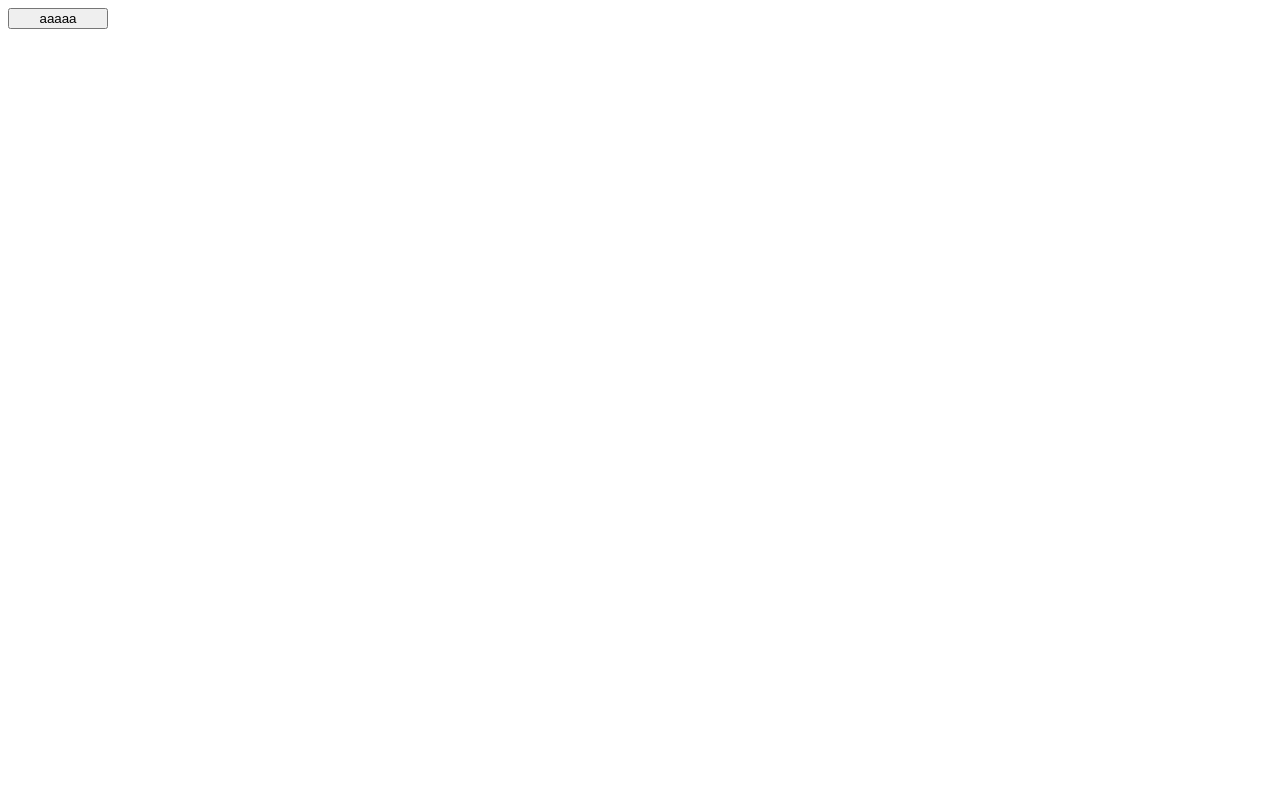
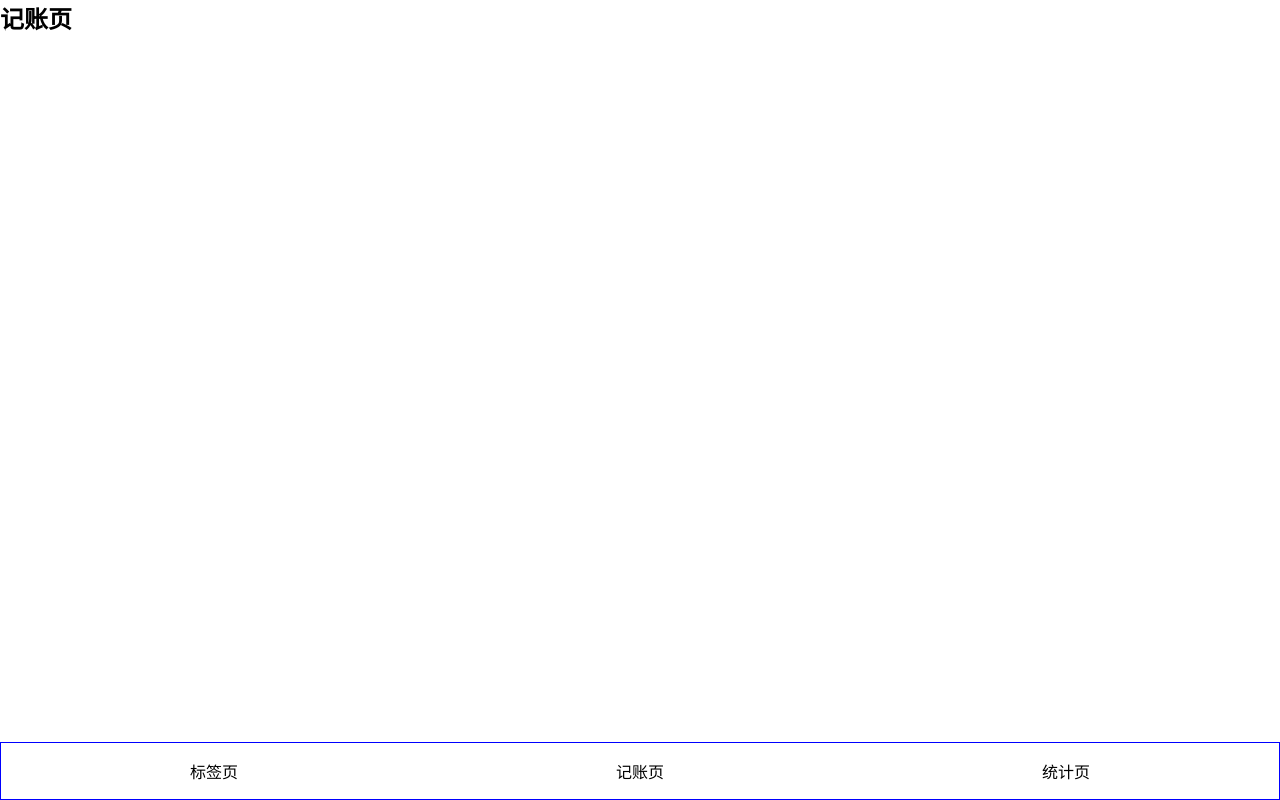
Before and after one commit to crazyones110/f_account, a React (Create React App) app: page /#/money in a window 1280 px wide. Built offline with nearby package versions, Linux system fonts and the light colour scheme.

Commit message:
导航栏初步完成

```diff
--- a/src/App.tsx
+++ b/src/App.tsx
@@ -1,16 +1,86 @@
-import React from 'react';
-import styled from 'styled-components';
+import React from 'react'
+import {
+  HashRouter as Router,
+  Switch,
+  Route,
+  Link,
+  Redirect,
+} from 'react-router-dom'
+import styled from 'styled-components'
 
-const Button = styled.button`
-  width: 100px;
+const Wrapper = styled.div`
+  height: 100vh;
+  display: flex;
+  flex-direction: column;
+`
+const Main = styled.div`
+  flex-grow: 1;
+  overflow: auto;
+`
+const Nav = styled.nav`
+  border: 1px solid blue;
+  > ul {
+    display: flex;
+    > li {
+      width: 33.3333%;
+      text-align: center;
+      padding: 16px;
+    }
+  }
 `
 
-function App() {
+export default function App() {
   return (
-    <div className="App">
-      <Button>aaaaa</Button>
-    </div>
-  );
+    <Router>
+      <Wrapper>
+        {/* A <Switch> looks through its children <Route>s and
+            renders the first one that matches the current URL. */}
+        <Main>
+          <Switch>
+            <Route path="/tags">
+              <Tags />
+            </Route>
+            <Route path="/money">
+              <Money />
+            </Route>
+            <Route path="/statistics">
+              <Statistics />
+            </Route>
+            <Redirect exact from="/" to="/money" />
+            <Route path="*">
+              <NoMatch />
+            </Route>
+          </Switch>
+        </Main>
+        <Nav>
+          <ul>
+            <li>
+              <Link to="/tags">标签页</Link>
+            </li>
+            <li>
+              <Link to="/money">记账页</Link>
+            </li>
+            <li>
+              <Link to="/statistics">统计页</Link>
+            </li>
+          </ul>
+        </Nav>
+      </Wrapper>
+    </Router>
+  )
 }
 
-export default App;
+function Tags() {
+  return <h2>标签页</h2>
+}
+function Money() {
+  return <h2>记账页</h2>
+}
+
+function Statistics() {
+  return <h2>统计页</h2>
+}
+
+function NoMatch() {
+  return <div>404</div>
+}
--- /dev/null
+++ b/src/index.scss
@@ -0,0 +1,14 @@
+@import-normalize;
+* {
+  margin: 0;
+  padding: 0;
+}
+*, *::before, *::after {
+  box-sizing: border-box;
+}
+ul, ol {
+  list-style: none;
+}
+a {
+  text-decoration: none; color: inherit;
+}
--- a/src/index.tsx
+++ b/src/index.tsx
@@ -2,6 +2,7 @@ import React from 'react';
 import ReactDOM from 'react-dom';
 import App from './App';
 import * as serviceWorker from './serviceWorker';
+import 'index.scss'
 
 ReactDOM.render(
   <React.StrictMode>
```
